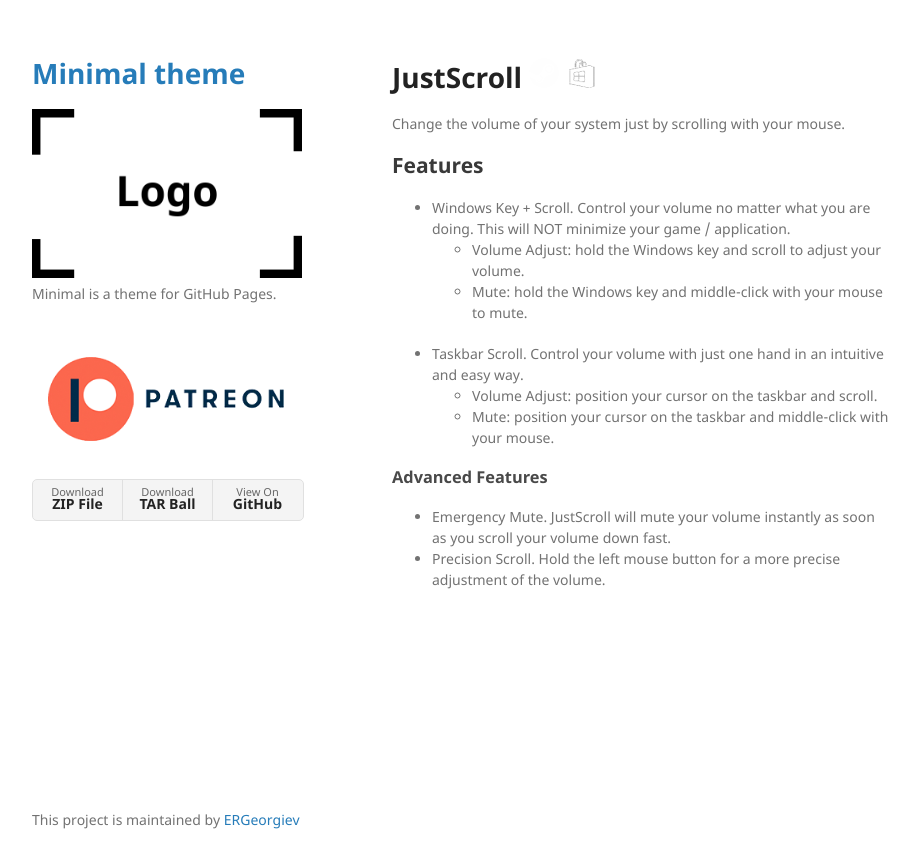
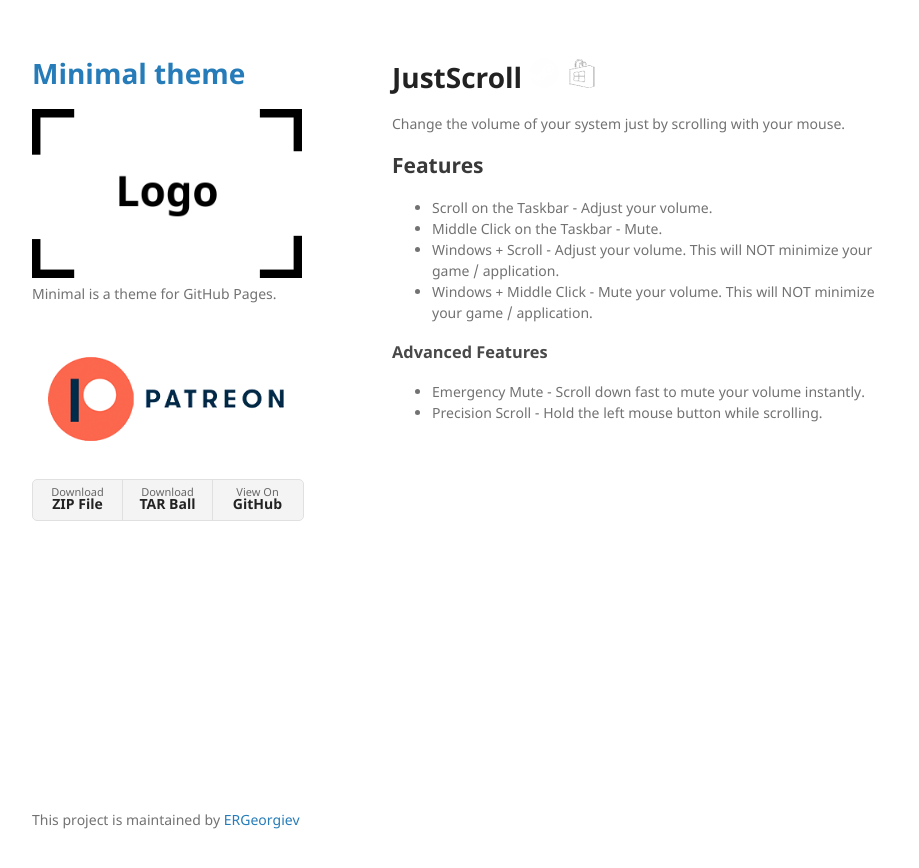
Before and after one commit to ERGeorgiev/eds-windows-mods, a Jekyll site: the page built from index.md, in a window 1280 px wide. Shown: the top 868 px of the page, without its empty margins (178-1097 px from the left). Built offline with Jekyll 4.4.1, drawn with Linux system fonts in a browser that asks for light colours; our own code applies the rules of GitHub Pages for plain Markdown files.

Commit message:
Update index.md

```diff
--- a/index.md
+++ b/index.md
@@ -6,15 +6,12 @@
 
 Change the volume of your system just by scrolling with your mouse.
 
-
 ## Features
-- Windows Key + Scroll. Control your volume no matter what you are doing. This will NOT minimize your game / application.
-	- Volume Adjust: hold the Windows key and scroll to adjust your volume.
-	- Mute: hold the Windows key and middle-click with your mouse to mute.
-- Taskbar Scroll. Control your volume with just one hand in an intuitive and easy way.
-	- Volume Adjust: position your cursor on the taskbar and scroll.
-	- Mute: position your cursor on the taskbar and middle-click with your mouse.
+- Scroll on the Taskbar - Adjust your volume.
+- Middle Click on the Taskbar - Mute.
+- Windows + Scroll - Adjust your volume. This will NOT minimize your game / application.
+- Windows + Middle Click - Mute your volume. This will NOT minimize your game / application.
 
 ### Advanced Features
-- Emergency Mute. JustScroll will mute your volume instantly as soon as you scroll your volume down fast.
-- Precision Scroll. Hold the left mouse button for a more precise adjustment of the volume.
+- Emergency Mute - Scroll down fast to mute your volume instantly.
+- Precision Scroll - Hold the left mouse button while scrolling.
```
